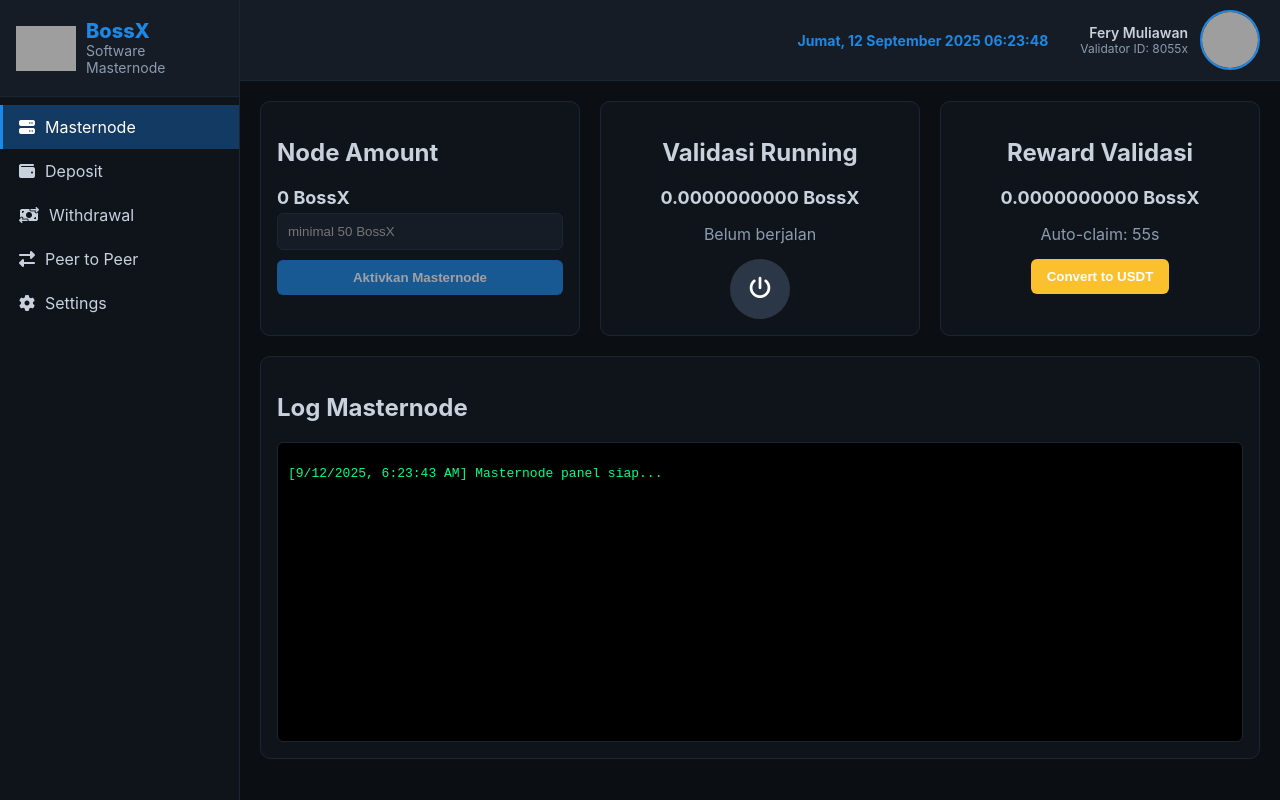
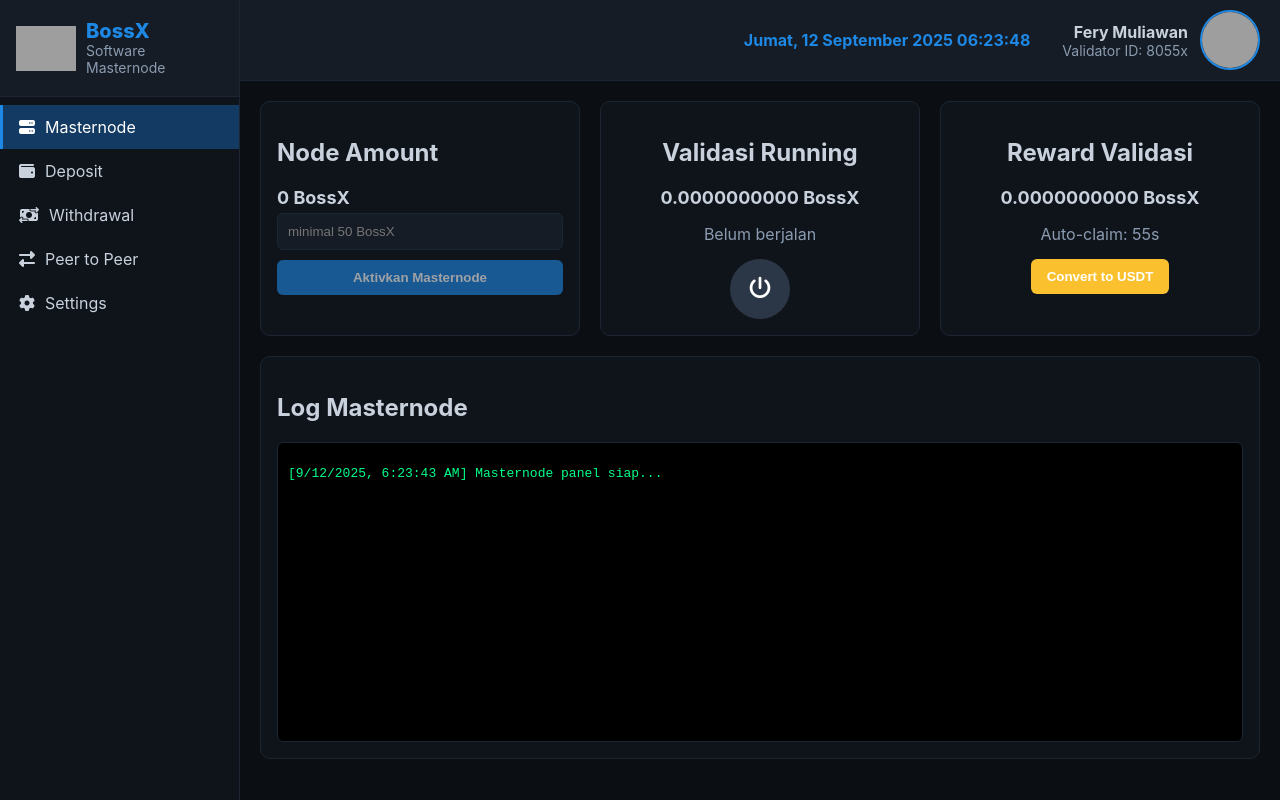
Before and after one commit to masternode805x/BossX_Masternodes, a plain HTML site: page index.html in a window 1280 px wide. Drawn offline with Linux system fonts and the light colour scheme; grey boxes are pictures that could not be loaded.

Commit message:
Update index.html

```diff
--- a/index.html
+++ b/index.html
@@ -28,9 +28,10 @@
     .main { margin-left: 240px; display: flex; flex-direction: column; width: 100%; }
     .header { background: var(--panel-2); border-bottom: 1px solid var(--border); padding: 10px 20px; display: flex; justify-content: flex-end; align-items: center; gap: 12px; }
     .user-info { text-align: right; }
-    .user-info .name { font-weight: 600; font-size: 14px; }
-    .user-info .validator { font-size: 12px; color: var(--muted); }
+    .user-info .name { font-weight: 700; font-size: 16px; } /* diperbesar */
+    .user-info .validator { font-size: 14px; color: var(--muted); } /* diperbesar */
     .avatar { width: 60px; height: 60px; border-radius: 50%; object-fit: cover; border: 2px solid var(--accent); }
+    #realtimeClock { font-weight: bold; font-size: 16px; color: var(--accent); margin-right: 20px; } /* jam lebih besar */
     .content { padding: 20px; flex: 1; }
     .card { background: var(--panel); border: 1px solid var(--border); border-radius: 10px; padding: 16px; }
     .input, .btn, .table { width: 100%; }
@@ -70,7 +71,7 @@
     <div class="header">
       <button class="btn secondary" id="toggleSidebar" style="display:none"><i class="fa fa-bars"></i></button>
       <div style="flex:1"></div>
-      <div id="realtimeClock" style="font-weight:bold; font-size:14px; color:var(--accent); margin-right:20px;"></div>
+      <div id="realtimeClock"></div>
       <div class="user-info"><div class="name">Fery Muliawan</div><div class="validator">Validator ID: 8055x</div></div>
       <img src="https://i.ibb.co/gbVsGLy0/FB-IMG-1617237754232.jpg" class="avatar">
     </div>
```
